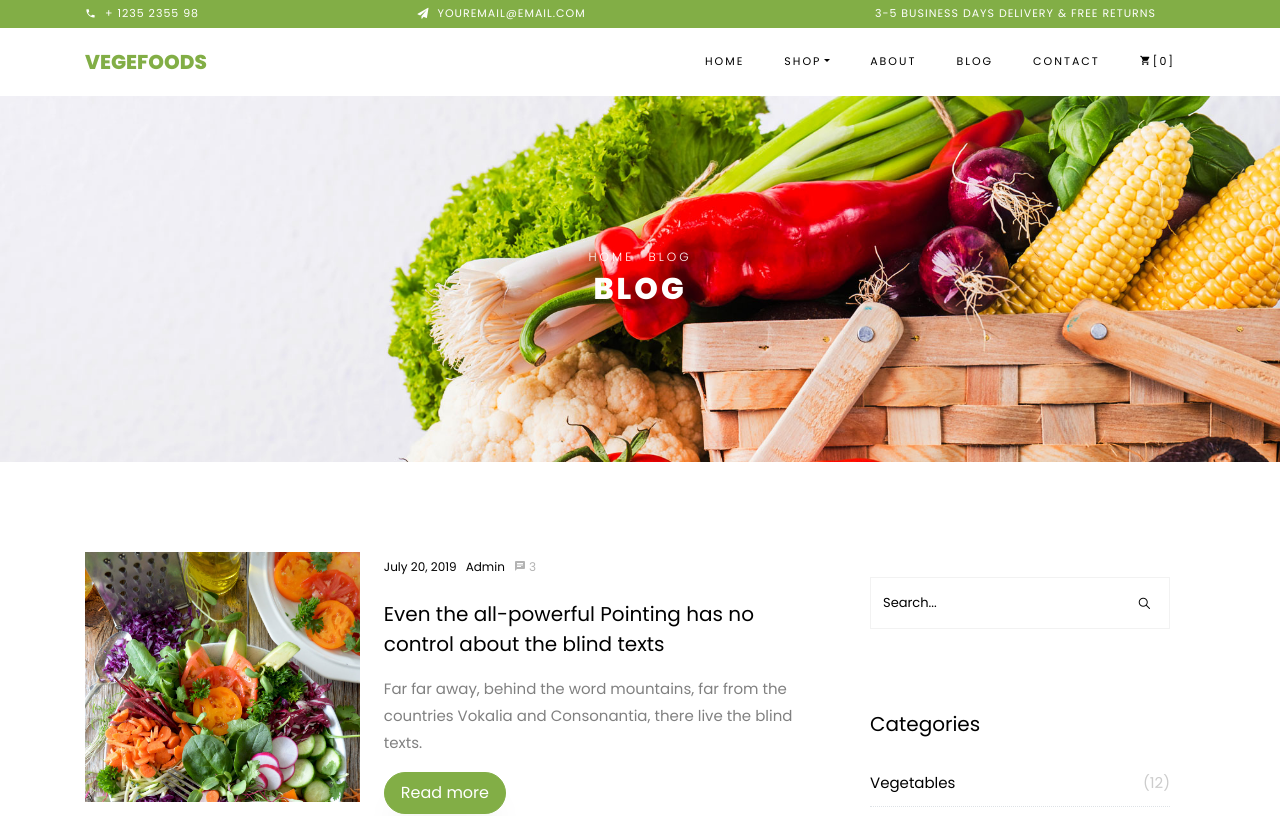
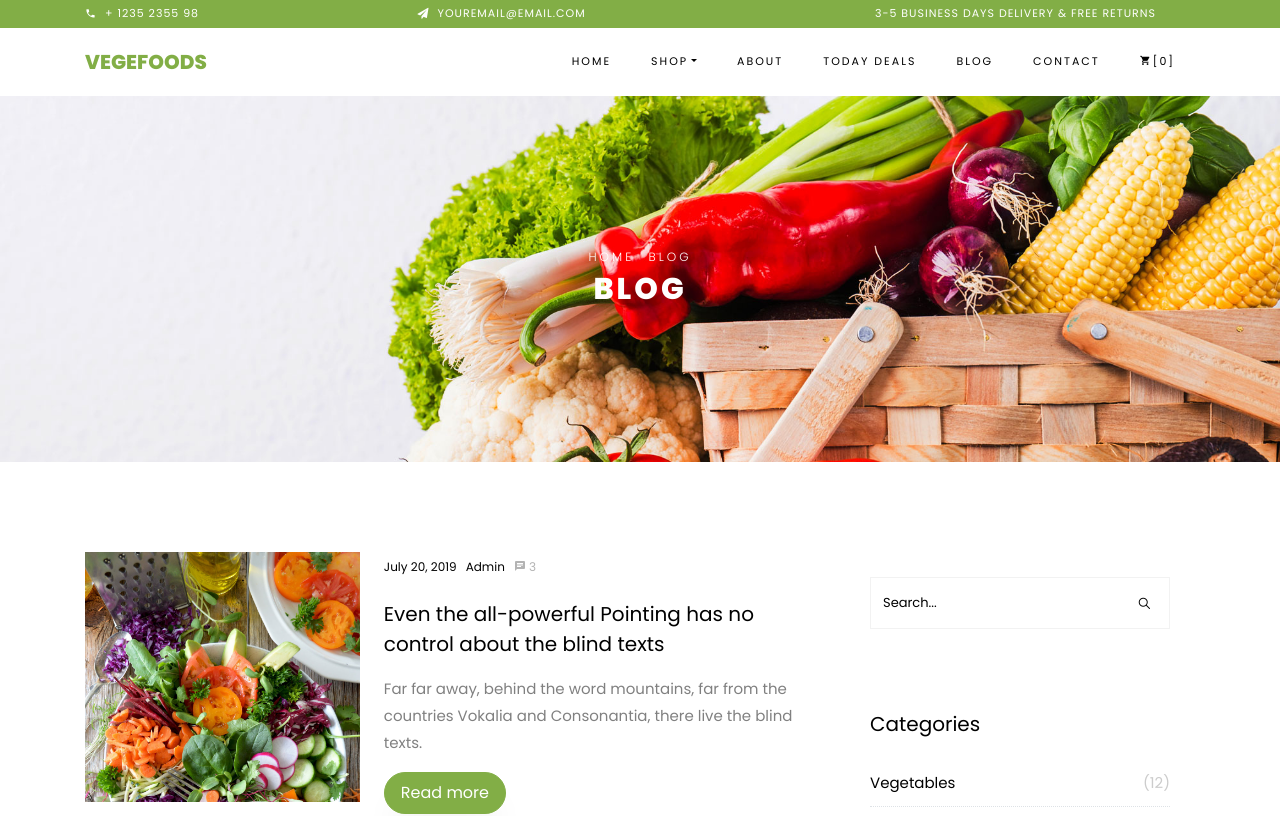
Before and after one commit to Navaneethavishnu/trade, a plain HTML site: page blog.html in a window 1280 px wide. Shown: the top 816 px of the page. Drawn offline with Linux system fonts and the light colour scheme; some packages are replaced by stand-ins of ours; no server answers; files whose address does not match are found by name.

Commit message:
todate deals and others update

```diff
--- a/blog.html
+++ b/blog.html
@@ -73,7 +73,8 @@
                 <a class="dropdown-item" href="checkout.html">Checkout</a>
               </div>
             </li>
-	          <li class="nav-item"><a href="about.html" class="nav-link">About</a></li>
+            <li class="nav-item"><a href="about.html" class="nav-link">About</a></li>
+            <li class="nav-item active"><a href="https://sites.google.com/view/arunagroproducts/today-deals" class="nav-link">Today Deals</a></li>
 	          <li class="nav-item active"><a href="blog.html" class="nav-link">Blog</a></li>
 	          <li class="nav-item"><a href="contact.html" class="nav-link">Contact</a></li>
 	          <li class="nav-item cta cta-colored"><a href="cart.html" class="nav-link"><span class="icon-shopping_cart"></span>[0]</a></li>
```
Also changed, not shown: about.html (+1 -0 lines), blog-single.html (+2 -1 lines), cart.html (+1 -0 lines), checkout.html (+1 -0 lines), contact.html (+1 -0 lines), index.html (+1 -0 lines), product-single.html (+1 -0 lines), shop.html (+1 -0 lines), wishlist.html (+1 -0 lines).
